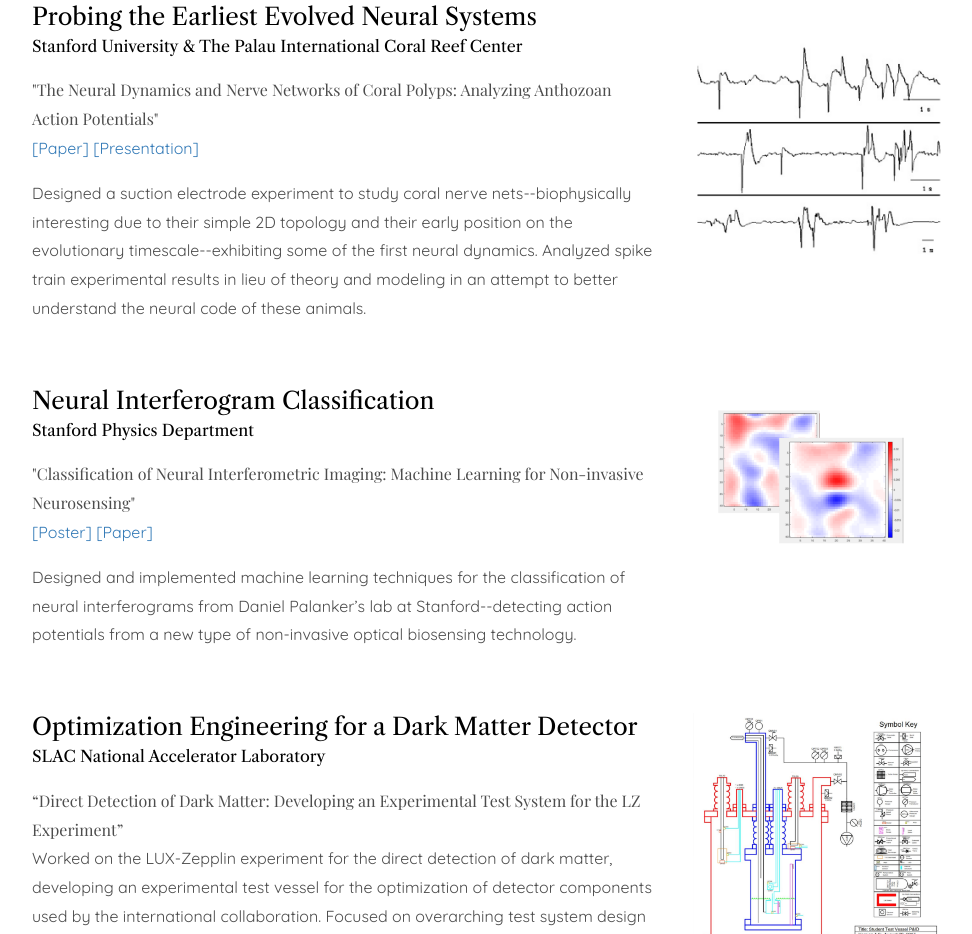
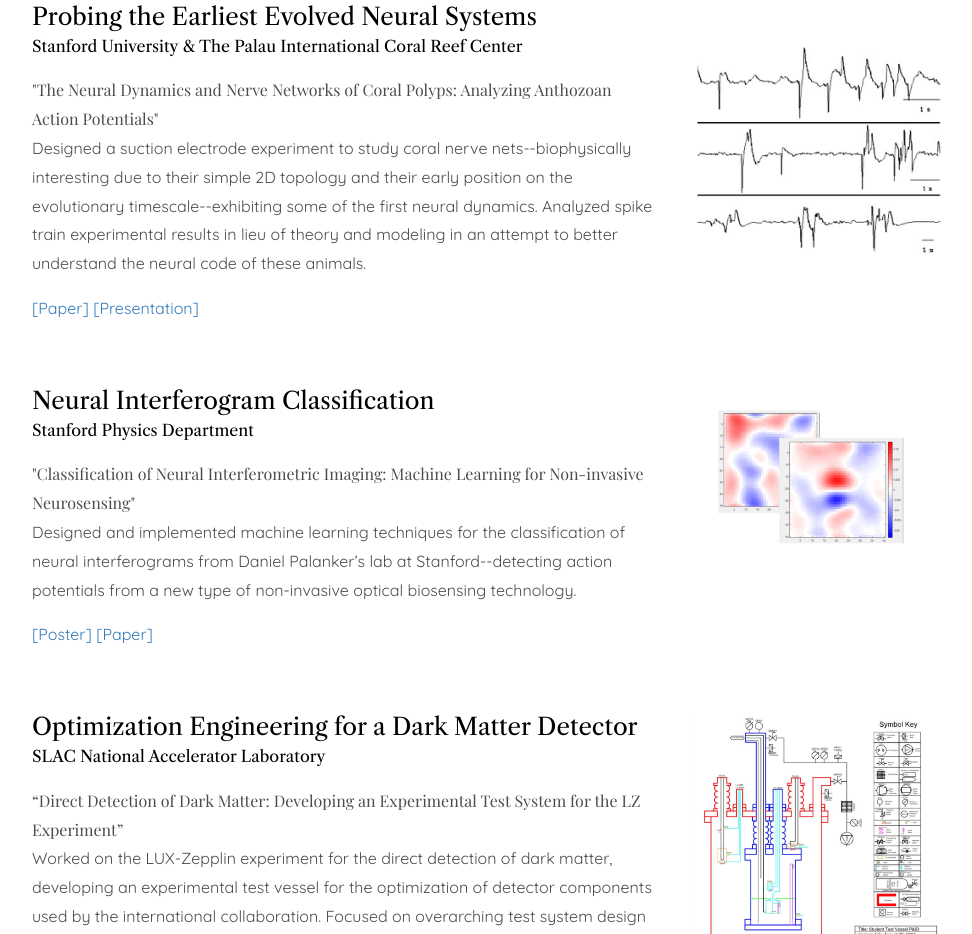
Before and after one commit to gsivulka/gsivulka.github.io, a plain HTML site: page index.html in a window 1280 px wide. Shown: the part 2909-3843 px from the top of the page, without its empty margins (288-1260 px from the left). Drawn offline with nearby package versions, Linux system fonts and the light colour scheme; a web font is replaced by a local one.

Commit message:
Formatting (again!)

```diff
--- a/index.html
+++ b/index.html
@@ -343,8 +343,8 @@
             <h3 class="mb-0">Probing the Earliest Evolved Neural Systems</h3>
               <div class="subheading mb-3"> Stanford University  &amp; The Palau International Coral Reef Center </div>
               <span class="serif">"The Neural Dynamics and Nerve Networks of Coral Polyps: Analyzing Anthozoan Action Potentials"</span>
-       <p><a href="/projects/CoralNeuronsPrelimDraft.pdf">[Paper]</a> <a href="/projects/CoralNeuronsPresentation.pdf">[Presentation]</a></p><p> Designed a suction electrode experiment to study coral nerve nets--biophysically interesting due to their simple 2D topology and their early position on the evolutionary timescale--exhibiting some of the first neural dynamics. Analyzed spike train experimental results in lieu of theory and modeling in an attempt to better understand the neural code of these animals.
-              </p>
+       		  <p> Designed a suction electrode experiment to study coral nerve nets--biophysically interesting due to their simple 2D topology and their early position on the evolutionary timescale--exhibiting some of the first neural dynamics. Analyzed spike train experimental results in lieu of theory and modeling in an attempt to better understand the neural code of these animals. </p>
+		  <p><a href="/projects/CoralNeuronsPrelimDraft.pdf">[Paper]</a> <a href="/projects/CoralNeuronsPresentation.pdf">[Presentation]</a></p>
           </div>
           <div class="resume-date text-md-right">
              <!--<span class="text-primary">June 2019 - Present</span>-->
@@ -359,9 +359,9 @@
             <div class="subheading mb-3">Stanford Physics Department</div>
               <span class="serif">"Classification of Neural Interferometric Imaging: Machine Learning for Non-invasive Neurosensing" </span>
 
-              <p> <a href="/projects/NSURPoster.pdf">[Poster]</a> <a href="/projects/CS229Apaper.pdf">[Paper]</a></p>
-              <p> Designed and implemented machine learning techniques for the classification of neural interferograms from Daniel Palanker’s lab at Stanford--detecting action potentials from a new type of non-invasive optical biosensing technology.
-</p>
+              <p> Designed and implemented machine learning techniques for the classification of neural interferograms from Daniel Palanker’s lab at Stanford--detecting action potentials from a new type of non-invasive optical biosensing technology. </p>
+  		              <p> <a href="/projects/NSURPoster.pdf">[Poster]</a> <a href="/projects/CS229Apaper.pdf">[Paper]</a></p>
+
           </div>
           <div class="resume-date text-md-right">
 
```
